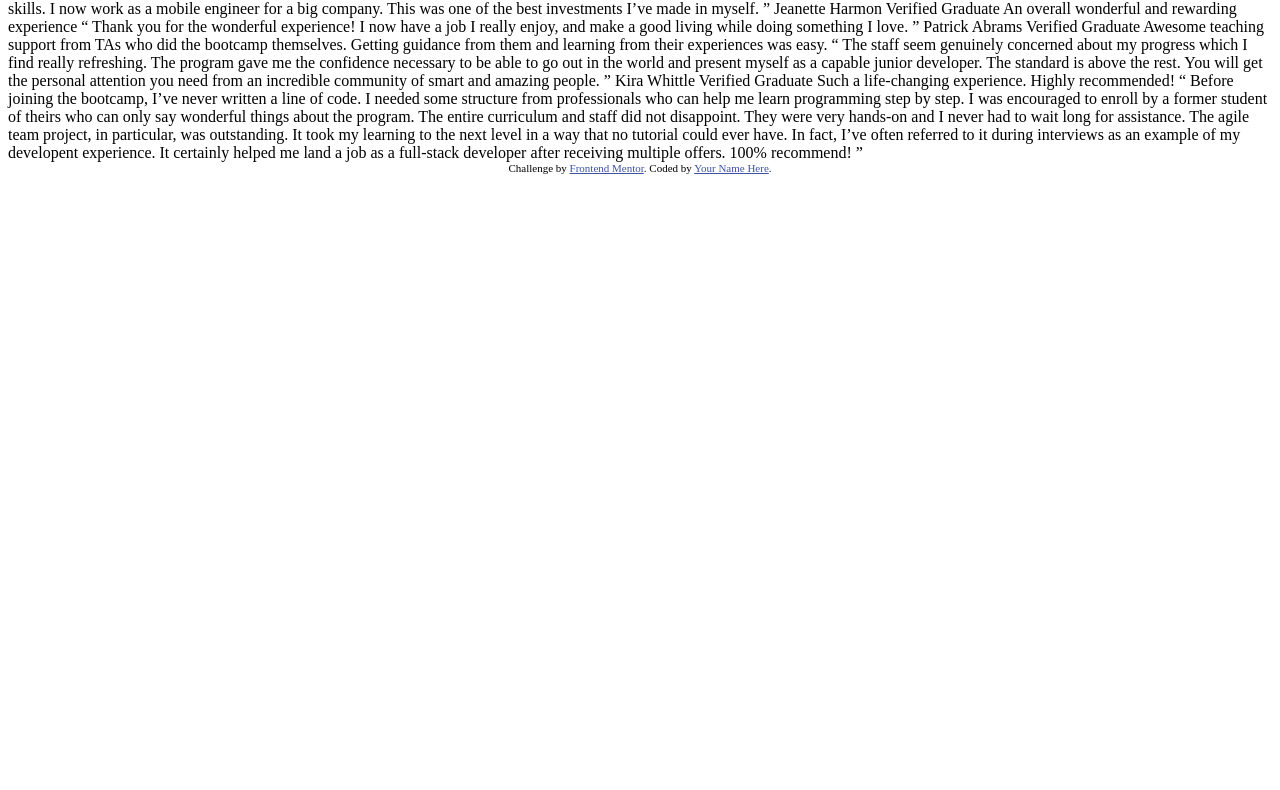
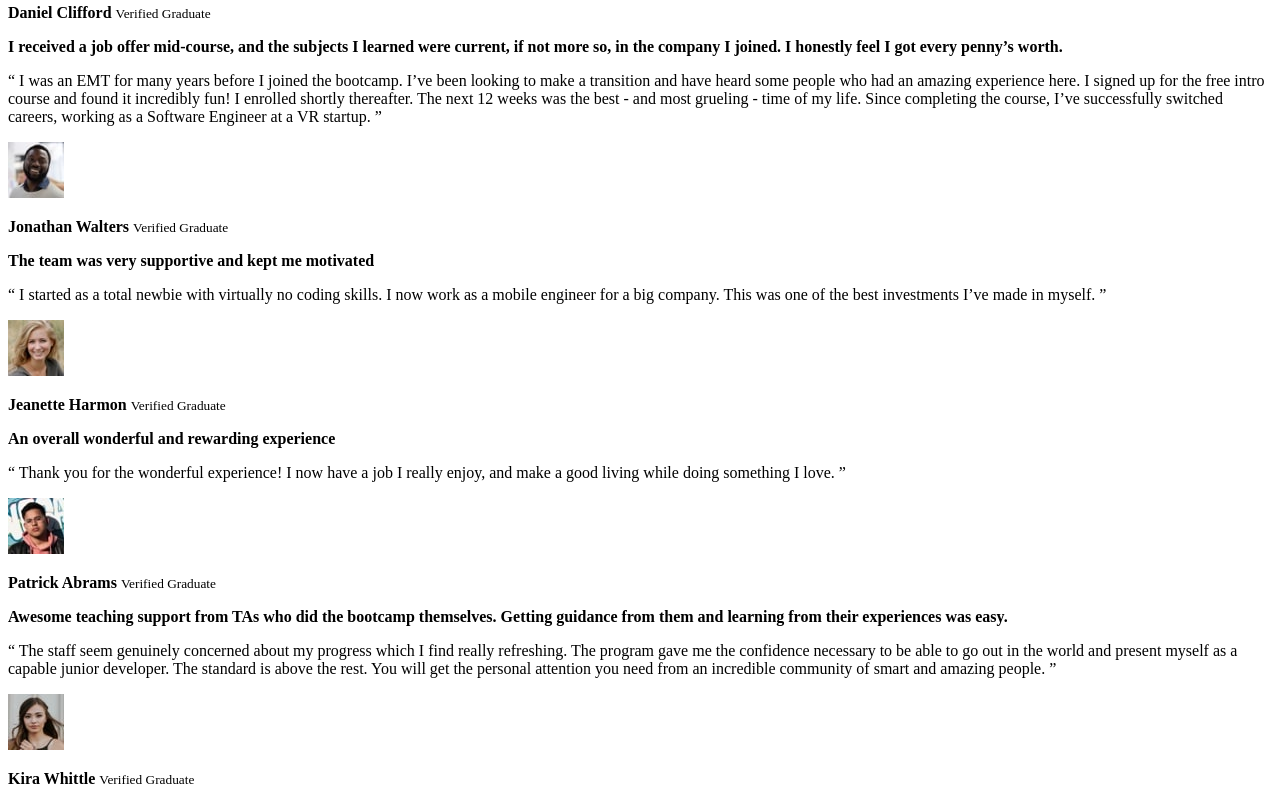
Before and after one commit to VLRTroll/testimonials-grid-section, a plain HTML site: page index.html in a window 1280 px wide. Shown: the part 80-870 px from the top of the page. Before the commit the page ends 800 px from the top, so only its background shows below. Drawn offline with Linux system fonts and the light colour scheme.

Commit message:
feat: :sparkles: HTML Structured

```diff
--- a/index.html
+++ b/index.html
@@ -1,8 +1,10 @@
 <!DOCTYPE html>
 <html lang="en">
+
 <head>
   <meta charset="UTF-8">
-  <meta name="viewport" content="width=device-width, initial-scale=1.0"> <!-- displays site properly based on user's device -->
+  <meta name="viewport" content="width=device-width, initial-scale=1.0">
+  <!-- displays site properly based on user's device -->
 
   <link rel="icon" type="image/png" sizes="32x32" href="./images/favicon-32x32.png">
 
@@ -10,67 +12,121 @@
 
   <!-- Feel free to remove these styles or customise in your own stylesheet 👍 -->
   <style>
-    .attribution { font-size: 11px; text-align: center; }
-    .attribution a { color: hsl(228, 45%, 44%); }
+    .attribution {
+      font-size: 11px;
+      text-align: center;
+    }
+
+    .attribution a {
+      color: hsl(228, 45%, 44%);
+    }
   </style>
 </head>
+
 <body>
-  Daniel Clifford
-  Verified Graduate
+  <div class="container">
+    <div class="card">
+      <header class="user-info">
+        <img src="./images/image-daniel.jpg" alt="Daniel Clifford" class="avatar">
+        <p class="description">
+          <strong class="name">Daniel Clifford</strong>
+          <small class="status">Verified Graduate</small>
+        </p>
+      </header>
 
-  I received a job offer mid-course, and the subjects I learned were current, if not more so,
-  in the company I joined. I honestly feel I got every penny’s worth.
-
-  “ I was an EMT for many years before I joined the bootcamp. I’ve been looking to make a
+      <main>
+        <strong class="title">I received a job offer mid-course, and the subjects I learned were current, if not more
+          so,
+          in the company I joined. I honestly feel I got every penny’s worth.</strong>
+        <p class="speech">“ I was an EMT for many years before I joined the bootcamp. I’ve been looking to make a
           transition and have heard some people who had an amazing experience here. I signed up
           for the free intro course and found it incredibly fun! I enrolled shortly thereafter.
           The next 12 weeks was the best - and most grueling - time of my life. Since completing
-  the course, I’ve successfully switched careers, working as a Software Engineer at a VR startup. ”
+          the course, I’ve successfully switched careers, working as a Software Engineer at a VR startup. ”</p>
+      </main>
+    </div>
 
-  Jonathan Walters
-  Verified Graduate
+    <div class="card">
+      <header class="user-info">
+        <img src="./images/image-jonathan.jpg" alt="Jonathan Walters" class="avatar">
+        <p class="description">
+          <strong class="name">Jonathan Walters</strong>
+          <small class="status">Verified Graduate</small>
+        </p>
+      </header>
 
-  The team was very supportive and kept me motivated
+      <main>
+        <strong class="title">The team was very supportive and kept me motivated</strong>
+        <p class="speech">“ I started as a total newbie with virtually no coding skills. I now work as a mobile engineer
+          for a big company. This was one of the best investments I’ve made in myself. ”</p>
+      </main>
+    </div>
 
-  “ I started as a total newbie with virtually no coding skills. I now work as a mobile engineer
-  for a big company. This was one of the best investments I’ve made in myself. ”
+    <div class="card">
+      <header class="user-info">
+        <img src="./images/image-jeanette.jpg" alt="Jeanette Harmon" class="avatar">
+        <p class="description">
+          <strong class="name">Jeanette Harmon</strong>
+          <small class="status">Verified Graduate</small>
+        </p>
+      </header>
 
-  Jeanette Harmon
-  Verified Graduate
+      <main>
+        <strong class="title">An overall wonderful and rewarding experience</strong>
+        <p class="speech">“ Thank you for the wonderful experience! I now have a job I really enjoy, and make a good
+          living
+          while doing something I love. ”</p>
+      </main>
+    </div>
 
-  An overall wonderful and rewarding experience
+    <div class="card">
+      <header class="user-info">
+        <img src="./images/image-patrick.jpg" alt="Patrick Abrams" class="avatar">
+        <p class="description">
+          <strong class="name">Patrick Abrams</strong>
+          <small class="status">Verified Graduate</small>
+        </p>
+      </header>
 
-  “ Thank you for the wonderful experience! I now have a job I really enjoy, and make a good living
-  while doing something I love. ”
-
-  Patrick Abrams
-  Verified Graduate
-
-  Awesome teaching support from TAs who did the bootcamp themselves. Getting guidance from them and
-  learning from their experiences was easy.
-
-  “ The staff seem genuinely concerned about my progress which I find really refreshing. The program
+      <main>
+        <strong class="title">Awesome teaching support from TAs who did the bootcamp themselves. Getting guidance from
+          them and
+          learning from their experiences was easy.</strong>
+        <p class="speech">“ The staff seem genuinely concerned about my progress which I find really refreshing. The
+          program
           gave me the confidence necessary to be able to go out in the world and present myself as a capable
           junior developer. The standard is above the rest. You will get the personal attention you need from
-  an incredible community of smart and amazing people. ”
+          an incredible community of smart and amazing people. ”</p>
+      </main>
+    </div>
 
-  Kira Whittle
-  Verified Graduate
+    <div class="card">
+      <header class="user-info">
+        <img src="./images/image-kira.jpg" alt="Kira Whittle" class="avatar">
+        <p class="description">
+          <strong class="name">Kira Whittle</strong>
+          <small class="status">Verified Graduate</small>
+        </p>
+      </header>
 
-  Such a life-changing experience. Highly recommended!
-
-  “ Before joining the bootcamp, I’ve never written a line of code. I needed some structure from
+      <main>
+        <strong class="title">Such a life-changing experience. Highly recommended!</strong>
+        <p class="speech">“ Before joining the bootcamp, I’ve never written a line of code. I needed some structure from
           professionals who can help me learn programming step by step. I was encouraged to enroll by a former
           student of theirs who can only say wonderful things about the program. The entire curriculum and staff
           did not disappoint. They were very hands-on and I never had to wait long for assistance. The agile team
           project, in particular, was outstanding. It took my learning to the next level in a way that no tutorial
           could ever have. In fact, I’ve often referred to it during interviews as an example of my developent
           experience. It certainly helped me land a job as a full-stack developer after receiving multiple offers.
-  100% recommend! ”
+          100% recommend! ”</p>
+      </main>
+    </div>
+  </div>
 
   <div class="attribution">
     Challenge by <a href="https://www.frontendmentor.io?ref=challenge" target="_blank">Frontend Mentor</a>.
-    Coded by <a href="#">Your Name Here</a>.
+    Coded by <a href="https://github.com/VLRTroll">VLRTroll</a>.
   </div>
 </body>
+
 </html>
```
Lines whose indentation alone changed are shown as unchanged.
